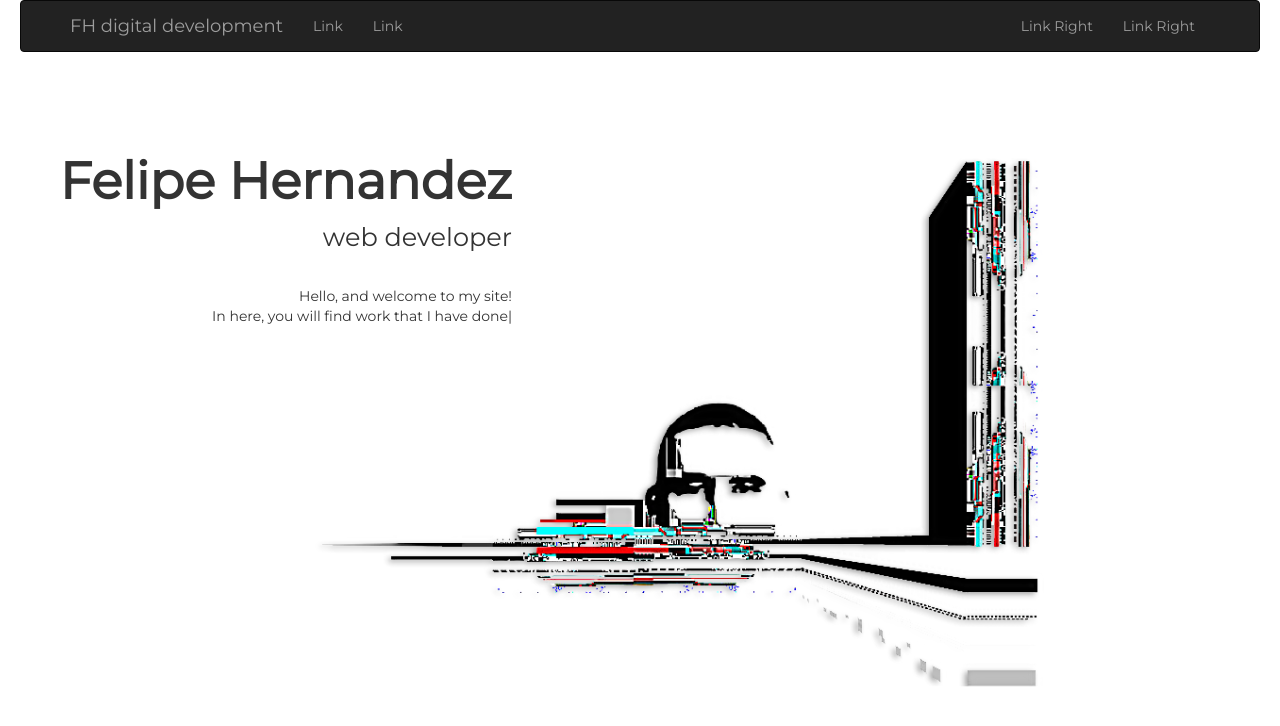
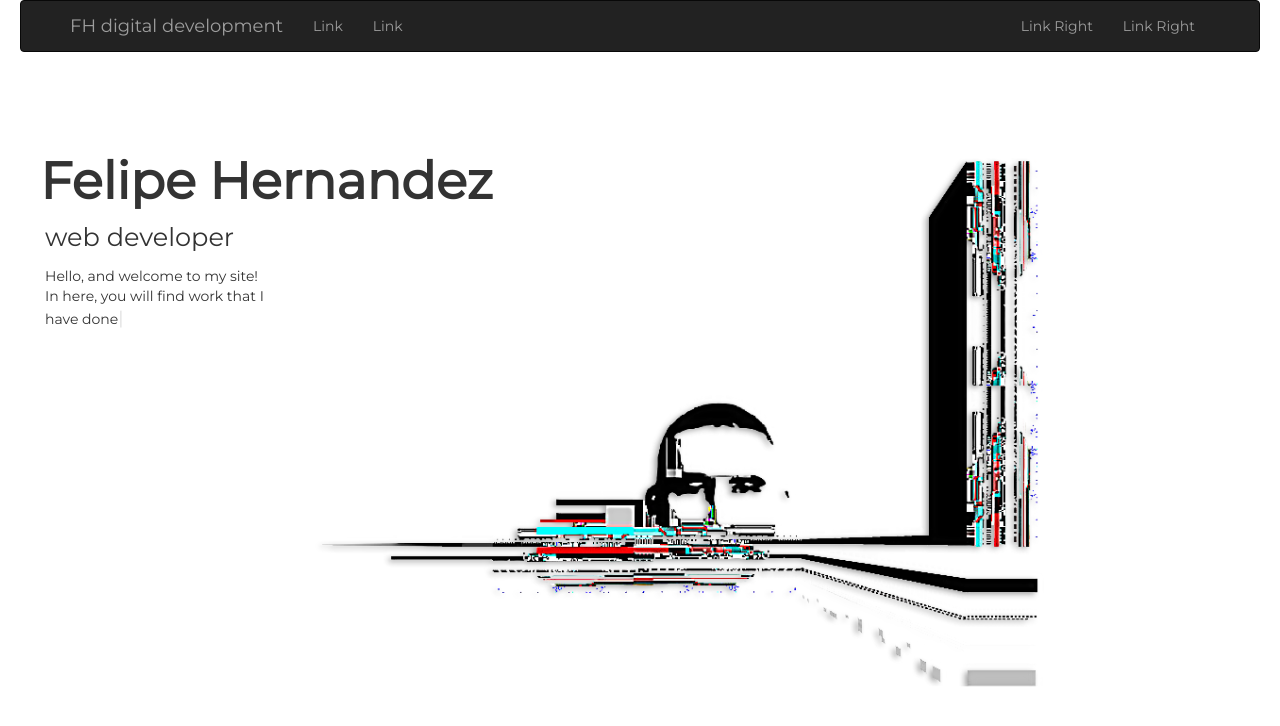
Before and after one commit to FelipeAtGA/fh-portfolio, a React (Create React App) app in the folder client/: page / in a window 1280 px wide. Shown: the top 726 px of the page. Built offline with nearby package versions, Linux system fonts and the light colour scheme.

Commit message:
Welcomemessage.css edit css rules (delete,commented out, add)

```diff
--- a/client/src/components/Welcomemessage.css
+++ b/client/src/components/Welcomemessage.css
@@ -1,26 +1,46 @@
 .messageWrapper {
   position: absolute;
-  width: 50%;
+  width: /* 50 */ 43%;
+  margin: 20px;
 }
 
+/*
 .brand {
   width: 80%;
   padding: 20px;
 }
+*/
 
 .name {
   font-size: 4vw;
   font-weight: 700;
-  text-align: right;
 }
 
 .ocupation {
   font-size: 2vw;
-  text-align: right;
+  padding-left: 5px;
 }
 
 .Typist {
-  width: 80%;
-  text-align: right;
-  padding: 0 20px;
+  /* width: 80%; */
+  padding: 0 300px 0 5px;
 }
+
+.Typist .Cursor {
+  display: inline-block;
+}
+
+.Typist .Cursor.Cursor--blinking {
+  opacity: 1;
+  animation: blink 1s linear infinite;
+  font-size: 18px;
+}
+
+@keyframes blink {
+  0% { opacity:1; }
+  20% { opacity:0; }
+  40% { opacity:0; }
+  60% { opacity:0; }
+  80% { opacity:0; }
+  100% { opacity:1; }
+}
```
